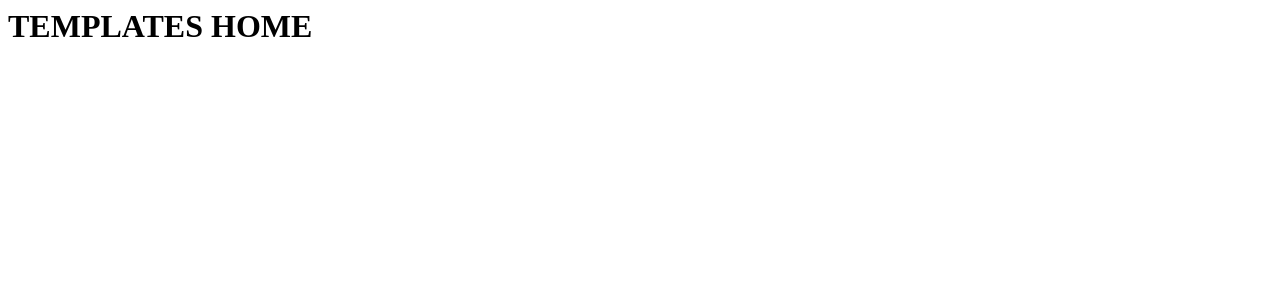
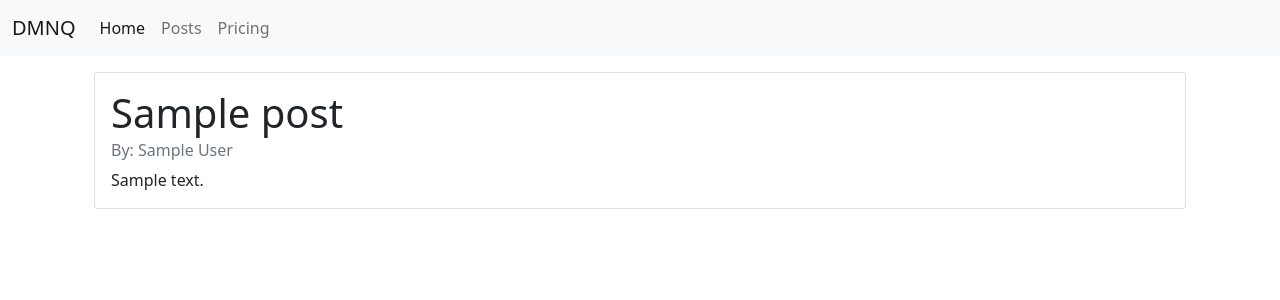
Before and after one commit to dominiqueue7/django-prac, a Django app: page / in a window 1280 px wide. Shown: the top 300 px of the page. Run offline with Django 5.2, Linux system fonts and the light colour scheme; tables that the repository leaves empty hold one stand-in row (values such as "Sample post").

Commit message:
base, header

```diff
--- /dev/null
+++ b/templates/base.html
@@ -0,0 +1,31 @@
+<!doctype html>
+<html lang="en">
+<head>
+	<!-- Required meta tags -->
+	<meta charset="utf-8">
+	<meta name="viewport" content="width=device-width, initial-scale=1">
+
+	<!-- Bootstrap CSS -->
+	<link href="https://cdn.jsdelivr.net/npm/bootstrap@5.1.3/dist/css/bootstrap.min.css" rel="stylesheet" integrity="sha384-1BmE4kWBq78iYhFldvKuhfTAU6auU8tT94WrHftjDbrCEXSU1oBoqyl2QvZ6jIW3" crossorigin="anonymous">
+
+	<title>{% block title %}Default Title{% endblock title %}</title>
+</head>
+<body>
+    {% include "header.html" %}
+
+	<div class="container">
+		{% block body %}
+		{% endblock %}
+	</div>
+	<!-- Optional JavaScript; choose one of the two! -->
+
+	<!-- Option 1: Bootstrap Bundle with Popper -->
+	<script src="https://cdn.jsdelivr.net/npm/bootstrap@5.1.3/dist/js/bootstrap.bundle.min.js" integrity="sha384-ka7Sk0Gln4gmtz2MlQnikT1wXgYsOg+OMhuP+IlRH9sENBO0LRn5q+8nbTov4+1p" crossorigin="anonymous"></script>
+
+	<!-- Option 2: Separate Popper and Bootstrap JS -->
+	<!--
+	<script src="https://cdn.jsdelivr.net/npm/@popperjs/core@2.10.2/dist/umd/popper.min.js" integrity="sha384-7+zCNj/IqJ95wo16oMtfsKbZ9ccEh31eOz1HGyDuCQ6wgnyJNSYdrPa03rtR1zdB" crossorigin="anonymous"></script>
+	<script src="https://cdn.jsdelivr.net/npm/bootstrap@5.1.3/dist/js/bootstrap.min.js" integrity="sha384-QJHtvGhmr9XOIpI6YVutG+2QOK9T+ZnN4kzFN1RtK3zEFEIsxhlmWl5/YESvpZ13" crossorigin="anonymous"></script>
+	-->
+</body>
+</html>
--- /dev/null
+++ b/templates/header.html
@@ -0,0 +1,22 @@
+
+<nav class="navbar navbar-expand-lg navbar-light bg-light mb-3">
+  <div class="container-fluid">
+    <a class="navbar-brand" href="#">DMNQ</a>
+      <button class="navbar-toggler" type="button" data-bs-toggle="collapse" data-bs-target="#navbarNav" aria-controls="navbarNav" aria-expanded="false" aria-label="Toggle navigation">
+          <span class="navbar-toggler-icon"></span>
+      </button>
+    <div class="collapse navbar-collapse" id="navbarNav">
+      <ul class="navbar-nav">
+        <li class="nav-item">
+            <a class="nav-link active" aria-current="page" href="#">Home</a>
+        </li>
+        <li class="nav-item">
+            <a class="nav-link" href="#">Posts</a>
+        </li>
+        <li class="nav-item">
+            <a class="nav-link" href="#">Pricing</a>
+        </li>
+      </ul>
+    </div>
+  </div>
+</nav>
--- a/templates/home.html
+++ b/templates/home.html
@@ -1 +1,19 @@
-<h1>TEMPLATES HOME</h1>
+{% extends 'base.html' %}
+
+{% block title %}
+Home
+{% endblock %}
+
+{% block body %}
+<div class="container">
+  {% for post in object_list %}
+    <div class="card mb-4">
+      <div class="card-body">
+        <h1 class="card-title">{{post.title}}</h1>
+        <h6 class="card-subtitle mb-2 text-muted">By: {{post.author.first_name}} {{post.author.last_name}}</h6>
+        <p class="card-text">{{post.body}}</p>
+      </div>
+    </div>
+  {% endfor %}
+</div>
+{% endblock %}
```
Also changed, not shown: README.md.
